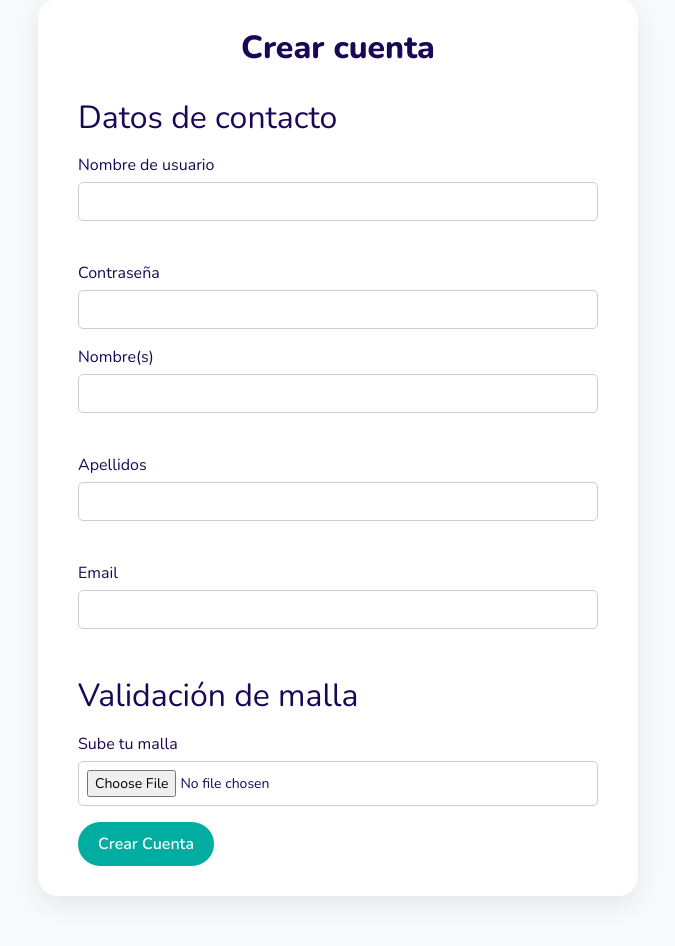
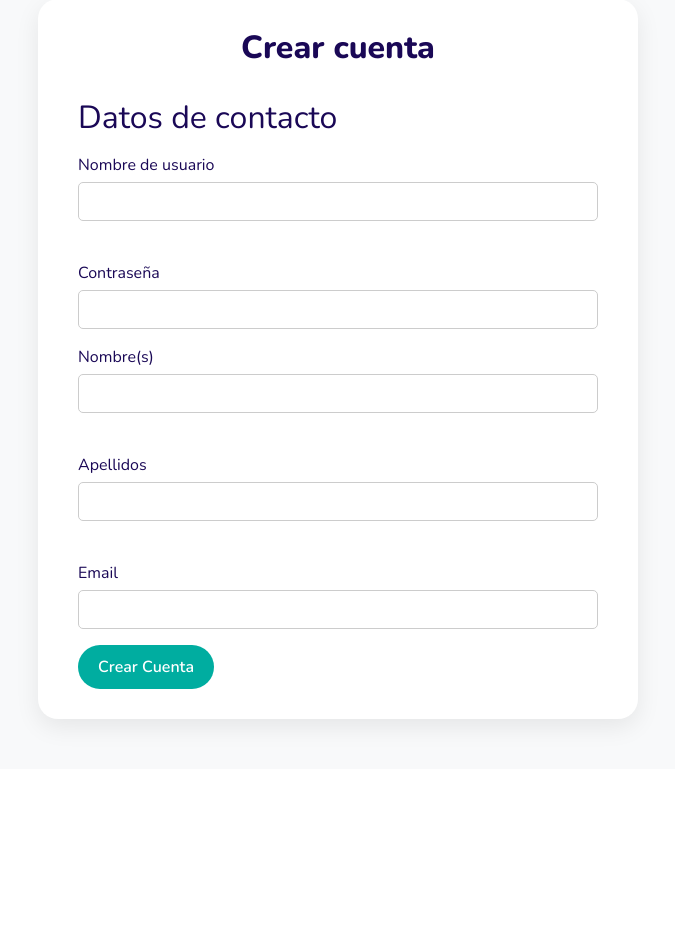
Before and after one commit to 3lue4rt/ramosDCC, a Django app: page /registro in a window 1280 px wide. Shown: the part 135-1081 px from the top of the page, without its empty margins (302-977 px from the left). After the commit the page ends 868 px from the top, so only its background shows below. Run offline with Django 5.2, Linux system fonts and the light colour scheme.

Commit message:
Update register_user.html
quita la validación de malla para el frontend del register_user

```diff
--- a/ramosDcc/opinion/templates/auth/register_user.html
+++ b/ramosDcc/opinion/templates/auth/register_user.html
@@ -24,10 +24,10 @@
             <br><label for="email">Email</label><br>
             <input type="email" name="email" id="email" required><br>
 
-            <h2>Validación de malla</h2>
+            <!--h2>Validación de malla</h2>
 
             <label for="malla-file">Sube tu malla</label><br>
-            <input type="file" name="malla-file" id="malla-file" required><br>
+            <input type="file" name="malla-file" id="malla-file" required><br-->
 
             <button id="crear-cuenta-btn" name="register" type="submit">Crear Cuenta</button>
         </form>
```
